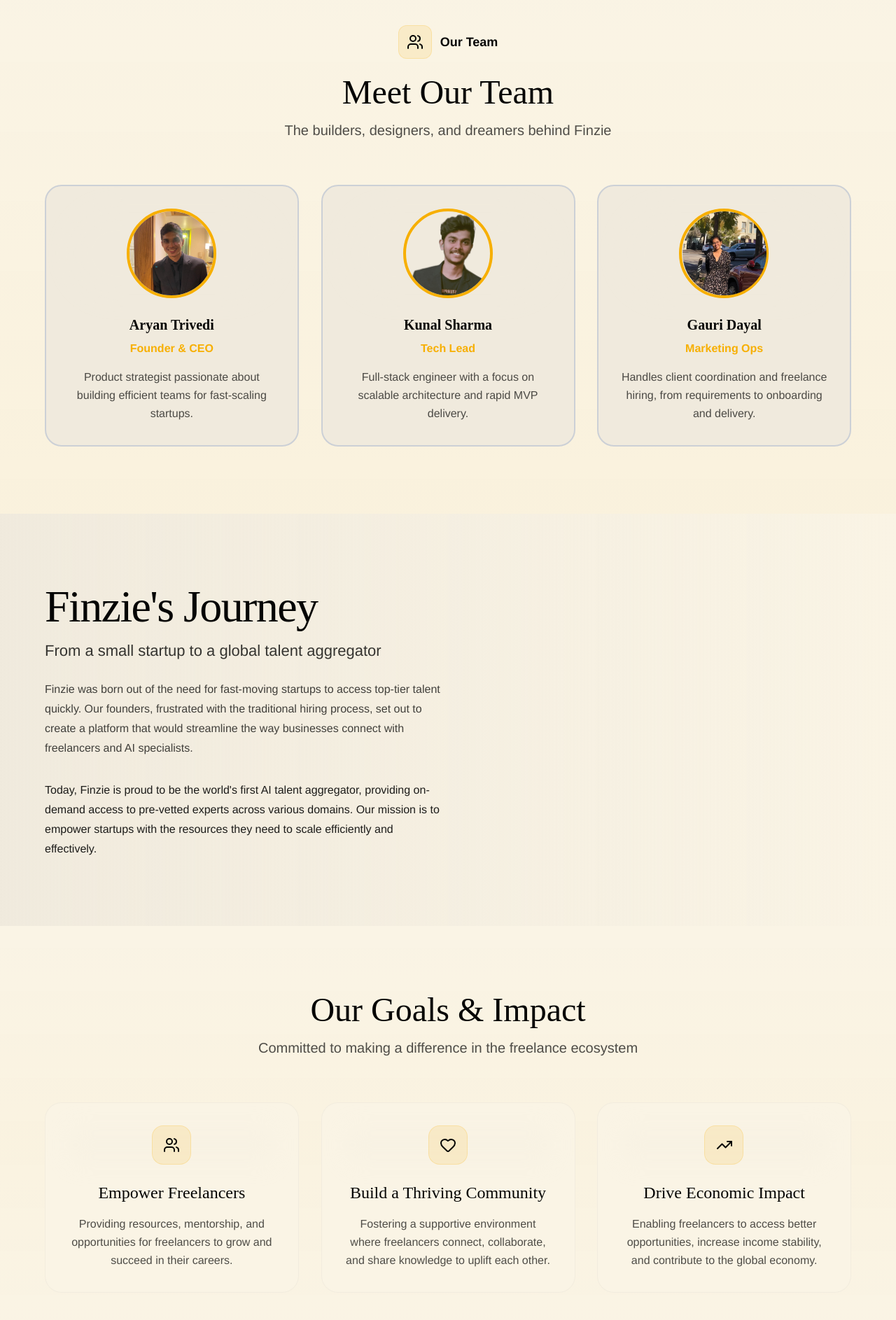
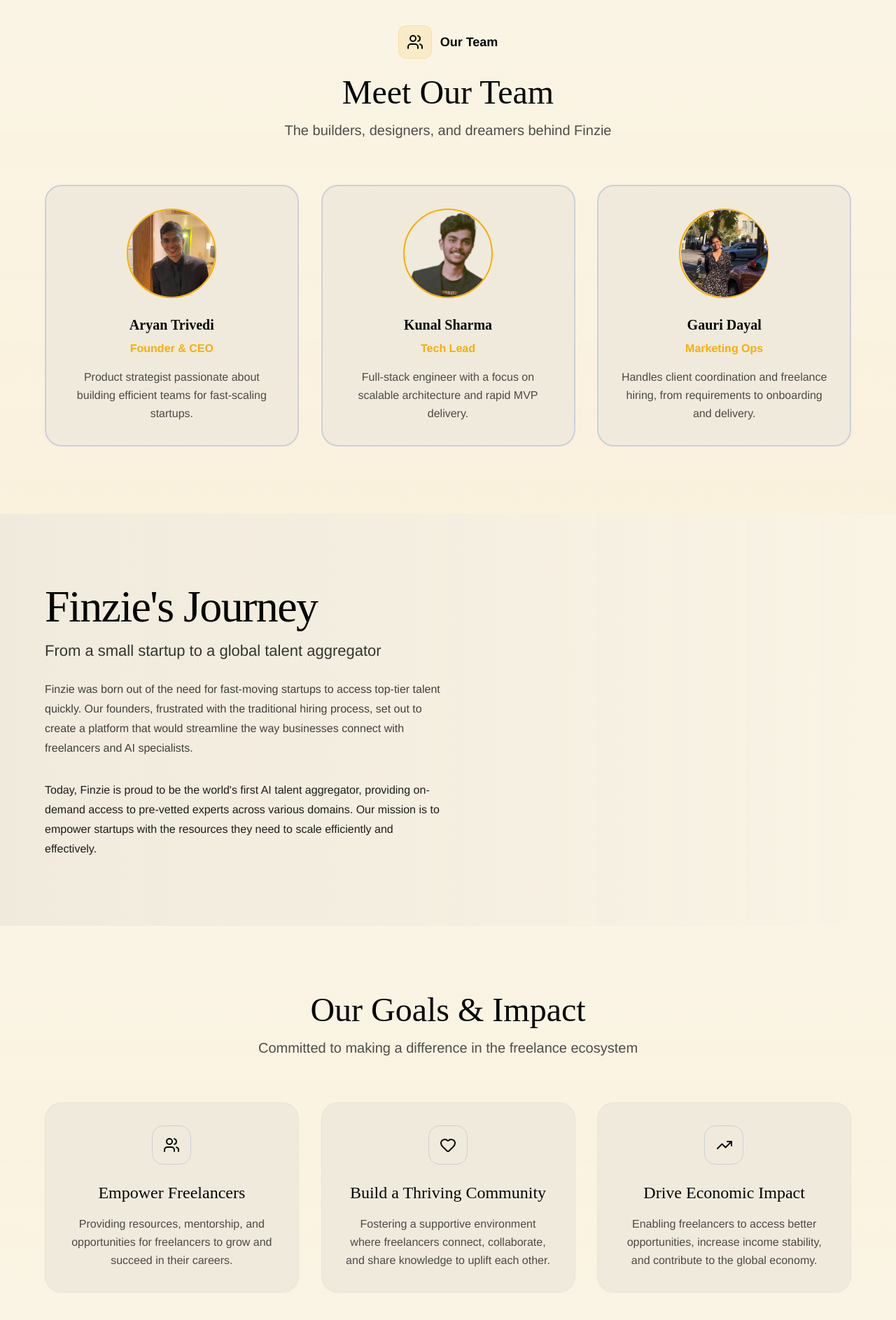
Before and after one commit to aryantrivedi28/aitm-isolated, a Next.js app: page /about-us in a window 1280 px wide. Shown: the part 828-2714 px from the top of the page at 70% size. Built offline with nearby package versions, Linux system fonts and the light colour scheme.

Commit message:
About page ui changes

```diff
--- a/src/app/about-us/page.tsx
+++ b/src/app/about-us/page.tsx
@@ -293,7 +293,7 @@ export default function AboutPage() {
                       <img
                         src={member.img}
                         alt={member.name}
-                        className="relative w-32 h-32 rounded-full mx-auto object-cover border-4 transition-colors duration-500"
+                        className="relative w-32 h-32 rounded-full mx-auto object-cover border-2 transition-colors duration-500"
                         style={{
                           borderColor: `${COLORS.ACCENT_PRIMARY}`
                         }}
@@ -435,23 +435,17 @@ export default function AboutPage() {
                   variants={scaleIn}
                   className="group relative backdrop-blur-sm rounded-3xl p-8 transition-all duration-500 text-center"
                   style={{
-                    background: COLORS.BACKGROUND,
+                    background: COLORS.BACKGROUND_SECONDARY,
                     border: `1px solid ${COLORS.TEXT_SECONDARY}0A`
                   }}
                   whileHover={{ y: -10, scale: 1.02 }}
                 >
-                  <div className="absolute inset-0 rounded-3xl opacity-0 group-hover:opacity-100 transition-opacity duration-500" style={{ background: `linear-gradient(to bottom right, ${COLORS.ACCENT_PRIMARY}10, transparent)` }} />
-
                   <motion.div
                     className="relative mb-6"
                     whileHover={{ scale: 1.1, rotate: 5 }}
                     transition={{ duration: 0.3 }}
                   >
-                    <div className="absolute inset-0 rounded-2xl blur-lg opacity-20 group-hover:opacity-40 transition-opacity duration-500" style={{ background: COLORS.BACKGROUND_SECONDARY }} />
-                    <div className="relative w-14 h-14 rounded-2xl flex items-center justify-center mx-auto border transition-colors duration-500" style={{
-                      background: `${COLORS.ACCENT_PRIMARY}20`,
-                      borderColor: `${COLORS.ACCENT_PRIMARY}30`
-                    }}>
+                    <div className="relative w-14 h-14 rounded-2xl flex items-center justify-center mx-auto border transition-colors duration-500">
                       <goal.icon className="w-6 h-6" style={{ color: COLORS.TEXT_PRIMARY }} />
                     </div>
                   </motion.div>
```
